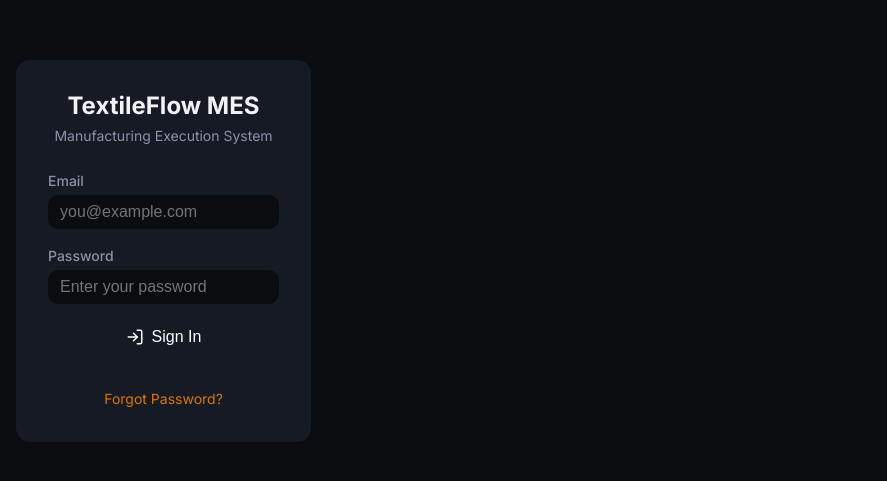
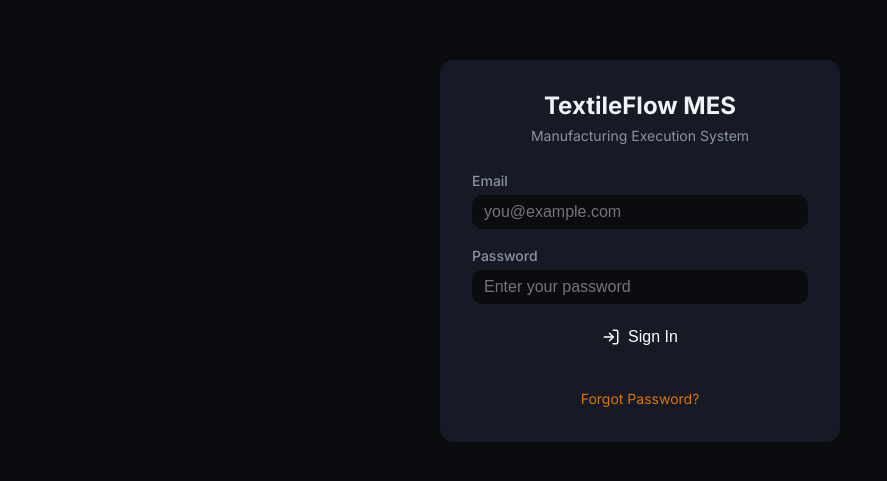
Before and after one commit to Uday9909/textile_flow, a React (Vite) app: page /login in a window 1280 px wide. Shown: the part 149-630 px from the top of the page, without its empty margins (0-887 px from the left). Built offline with nearby package versions, Linux system fonts and the light colour scheme; no server answers.

Commit message:
fix: center login card on login page

```diff
--- a/src/index.css
+++ b/src/index.css
@@ -1565,9 +1565,11 @@ tr:hover td {
   display: flex;
   align-items: center;
   justify-content: center;
-  min-height: 100vh;
+  height: 100vh;
+  width: 100%;
   background: var(--bg-primary);
   padding: var(--space-4);
+  box-sizing: border-box;
 }
 
 .login-card {
```
